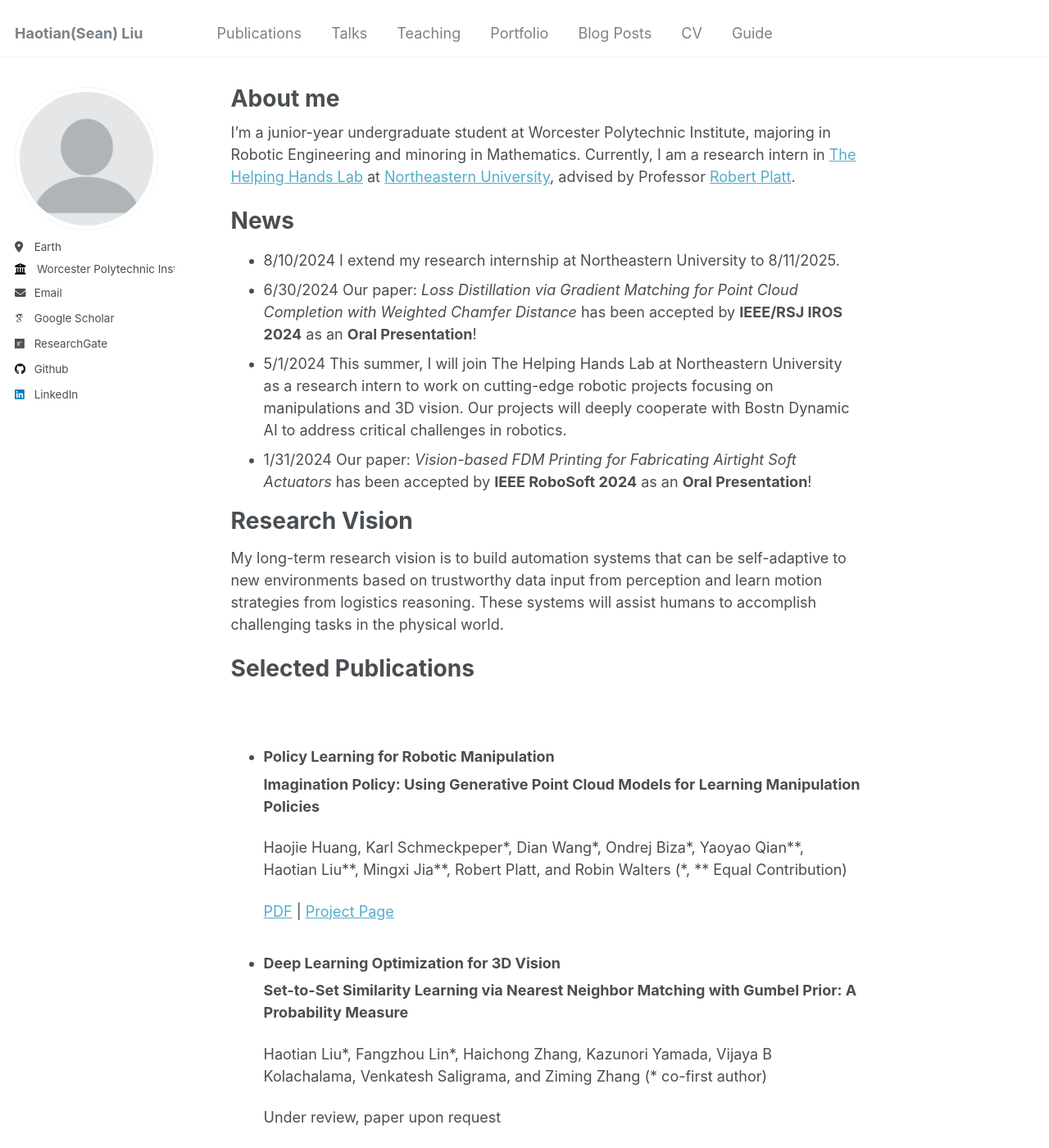
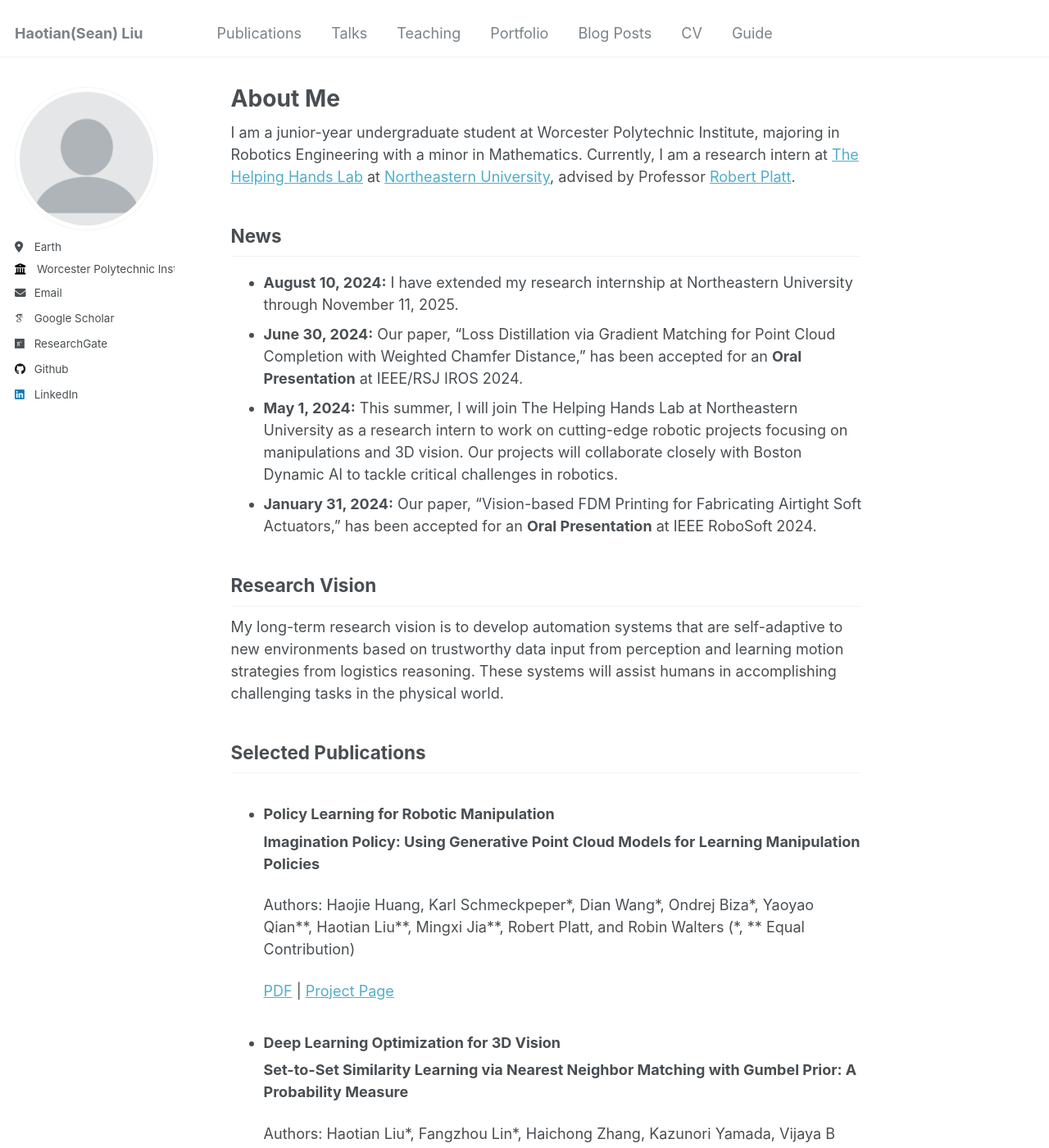
Before and after one commit to seanliu7081/seanliu7081.github.io, a Jekyll site: the page built from _pages/about.md, in a window 1280 px wide and 1400 px high. Shown: the whole window at 82% size. Built offline with Jekyll 4.4.1, drawn with Linux system fonts in a browser that asks for light colours; some web fonts are replaced; some of the changed text lies outside the part shown.

Commit message:
Update about.md

```diff
--- a/_pages/about.md
+++ b/_pages/about.md
@@ -1,47 +1,42 @@
 ---
 permalink: /
-title: "About me"
+title: "About Me"
 author_profile: true
 redirect_from:
   - /about/
   - /about.html
 ---
 
-I’m a junior-year undergraduate student at Worcester Polytechnic Institute, majoring in Robotic Engineering and minoring in Mathematics. Currently, I am a research intern in [The Helping Hands Lab](https://www2.ccs.neu.edu/research/helpinghands/) at [Northeastern University](https://www.northeastern.edu/), advised by Professor [Robert Platt](https://www.khoury.northeastern.edu/people/robert-platt/).
+I am a junior-year undergraduate student at Worcester Polytechnic Institute, majoring in Robotics Engineering with a minor in Mathematics. Currently, I am a research intern at [The Helping Hands Lab](https://www2.ccs.neu.edu/research/helpinghands/) at [Northeastern University](https://www.northeastern.edu/), advised by Professor [Robert Platt](https://www.khoury.northeastern.edu/people/robert-platt/).
 
-# News
+## News
 
-- 8/10/2024 I extend my research internship at Northeastern University to 8/11/2025.
-- 6/30/2024 Our paper: *Loss Distillation via Gradient Matching for Point Cloud Completion with Weighted Chamfer Distance* has been accepted by **IEEE/RSJ IROS 2024** as an **Oral Presentation**!
-- 5/1/2024 This summer, I will join The Helping Hands Lab at Northeastern University as a research intern to work on cutting-edge robotic projects focusing on manipulations and 3D vision. Our projects will deeply cooperate with Bostn Dynamic AI to address critical challenges in robotics.
-- 1/31/2024 Our paper: *Vision-based FDM Printing for Fabricating Airtight Soft Actuators* has been accepted by **IEEE RoboSoft 2024** as an **Oral Presentation**!
+- **August 10, 2024:** I have extended my research internship at Northeastern University through November 11, 2025.
+- **June 30, 2024:** Our paper, "Loss Distillation via Gradient Matching for Point Cloud Completion with Weighted Chamfer Distance," has been accepted for an **Oral Presentation** at IEEE/RSJ IROS 2024.
+- **May 1, 2024:** This summer, I will join The Helping Hands Lab at Northeastern University as a research intern to work on cutting-edge robotic projects focusing on manipulations and 3D vision. Our projects will collaborate closely with Boston Dynamic AI to tackle critical challenges in robotics.
+- **January 31, 2024:** Our paper, "Vision-based FDM Printing for Fabricating Airtight Soft Actuators," has been accepted for an **Oral Presentation** at IEEE RoboSoft 2024.
 
-# Research Vision
+## Research Vision
 
-My long-term research vision is to build automation systems that can be self-adaptive to new environments based on trustworthy data input from perception and learn motion strategies from logistics reasoning. These systems will assist humans to accomplish challenging tasks in the physical world.
+My long-term research vision is to develop automation systems that are self-adaptive to new environments based on trustworthy data input from perception and learning motion strategies from logistics reasoning. These systems will assist humans in accomplishing challenging tasks in the physical world.
 
-# Selected Publications
-
-<p><br /></p>
+## Selected Publications
 
 <div class="selected-publications">
-<!--     <h2>Selected Publications</h2> -->
     <ul>
         <li>
             <h3>Policy Learning for Robotic Manipulation</h3>
             <p><strong>Imagination Policy: Using Generative Point Cloud Models for Learning Manipulation Policies</strong></p>
-            <p>Haojie Huang, Karl Schmeckpeper*, Dian Wang*, Ondrej Biza*, Yaoyao Qian**, Haotian Liu**, Mingxi Jia**, Robert Platt, and Robin Walters (*, ** Equal Contribution)</p>
+            <p>Authors: Haojie Huang, Karl Schmeckpeper*, Dian Wang*, Ondrej Biza*, Yaoyao Qian**, Haotian Liu**, Mingxi Jia**, Robert Platt, and Robin Walters (*, ** Equal Contribution)</p>
             <p><a href="PDF_LINK">PDF</a> | <a href="PROJECT_PAGE_LINK">Project Page</a></p>
         </li>
         <li>
             <h3>Deep Learning Optimization for 3D Vision</h3>
             <p><strong>Set-to-Set Similarity Learning via Nearest Neighbor Matching with Gumbel Prior: A Probability Measure</strong></p>
-            <p>Haotian Liu*, Fangzhou Lin*, Haichong Zhang, Kazunori Yamada, Vijaya B Kolachalama, Venkatesh Saligrama, and Ziming Zhang (* co-first author)</p>
+            <p>Authors: Haotian Liu*, Fangzhou Lin*, Haichong Zhang, Kazunori Yamada, Vijaya B Kolachalama, Venkatesh Saligrama, and Ziming Zhang (* co-first author)</p>
             <p>Under review, paper upon request</p>
-
-<!--             <h3>Loss Distillation via Gradient Matching for Point Cloud Completion</h3> -->
             <p><strong>Loss Distillation via Gradient Matching for Point Cloud Completion with Weighted Chamfer Distance</strong></p>
-            <p>Haotian Liu*, Fangzhou Lin*, Haoying Zhou*, Songlin Hou*, Kazunori Yamada, Gregory S. Fischer, Yanhua Li, Haichong K. Zhang, and Ziming Zhang (* co-first author)</p>
+            <p>Authors: Haotian Liu*, Fangzhou Lin*, Haoying Zhou*, Songlin Hou*, Kazunori Yamada, Gregory S. Fischer, Yanhua Li, Haichong K. Zhang, and Ziming Zhang (* co-first author)</p>
             <p>Under review, paper upon request</p>
         </li>
     </ul>
```
